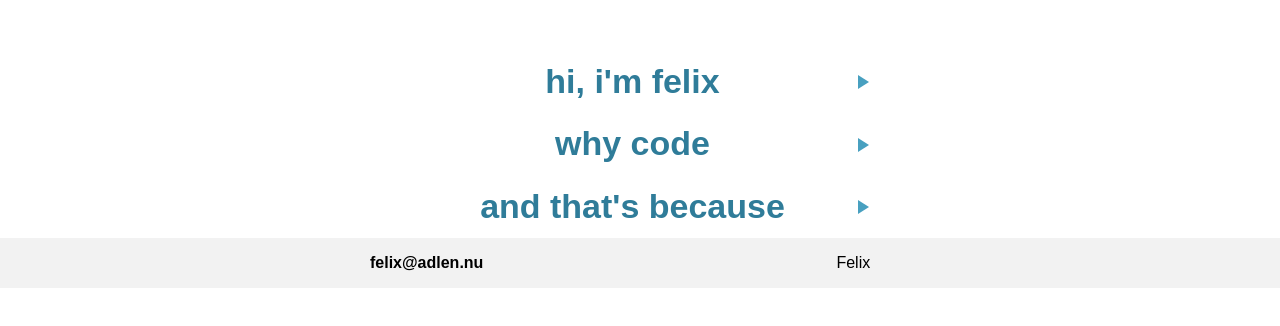
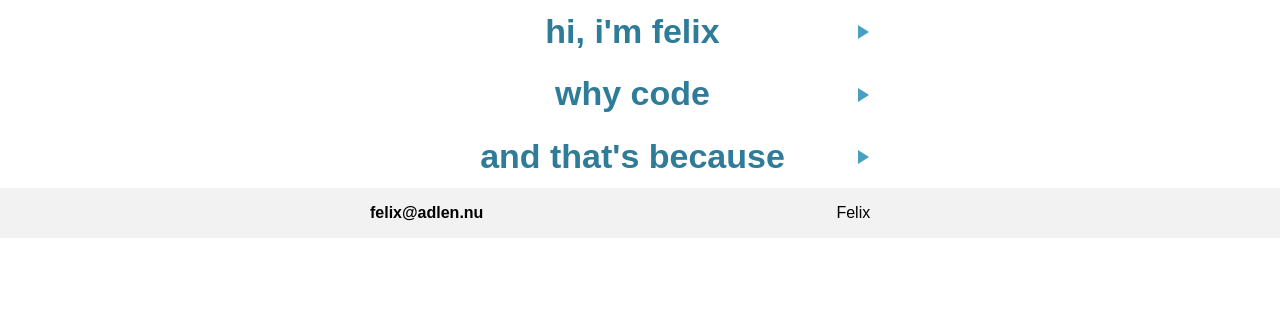
Before and after one commit to feppos0/feppos1, a plain HTML site: page index.html in a window 1280 px wide. Drawn offline with Linux system fonts and the light colour scheme.

Commit message:
Update index.html

```diff
--- a/index.html
+++ b/index.html
@@ -207,7 +207,6 @@
 body {
   margin: 0;
   padding: 0;
-  padding-top: 50px;
 }
 
 main {
```
